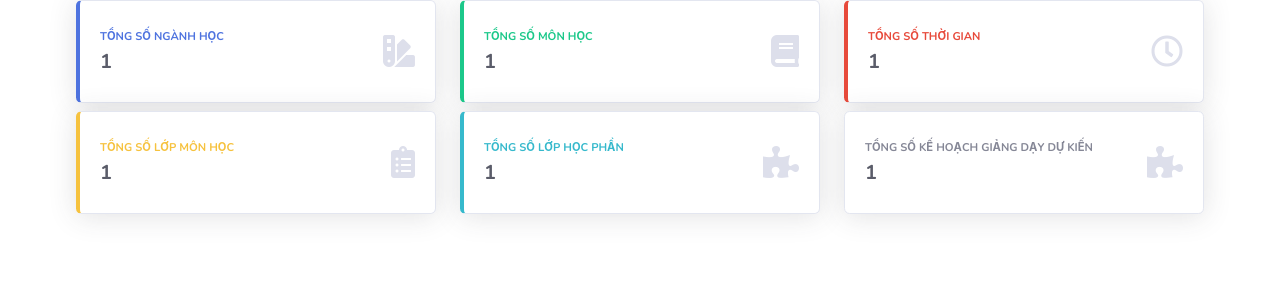
After one commit to 59th1-cnw-lamhung/175A071344_175A070275, a PHP site: page /175A071344_175A070275/manager/home_manager.php in a window 1280 px wide. The commit adds this page. Shown: the top 300 px of the page. Run offline with PHP 8.4, Linux system fonts and the light colour scheme; tables that the repository leaves empty hold one stand-in row (values such as "Sample post").

Commit message:
update 19:39 date 29/12/2019

```diff
--- a/admin/includes/sidebar_admin.php
+++ b/admin/includes/sidebar_admin.php
@@ -19,7 +19,7 @@
   </div>
   <!-- Nav Item - Pages Collapse Menu -->
   <li CLASS="nav-item">
-    <a CLASS="nav-link collapsed" href="admin.php" >
+    <a CLASS="nav-link collapsed" href="home.php" target="iframe">
       <i CLASS="fas fa-home"></i>
       <span>Trang chủ</span>
     </a>
--- a/admin/info_lecturers.php
+++ b/admin/info_lecturers.php
@@ -20,7 +20,10 @@
 		$sql = "DELETE FROM giangvien WHERE MAGIANGVIEN = ".$_GET["id_delete"];
 		mysqli_query($conn,$sql);
 
+
+
 	}
+
 
 ?>
 
--- a/admin/info_manager.php
+++ b/admin/info_manager.php
@@ -15,10 +15,14 @@
 	if (isset($_GET["id_delete"])) {
 		$sql = "DELETE FROM taikhoan WHERE ID = ".$_GET["id_delete"];
 		mysqli_query($conn,$sql);
+
 		$sql = "DELETE FROM quanly WHERE MAQUANLY = ".$_GET["id_delete"];
 		mysqli_query($conn,$sql);
 
+
+
 	}
+
 
 ?>
 
--- a/lecturers/includes/sidebar_lecturers.php
+++ b/lecturers/includes/sidebar_lecturers.php
@@ -21,7 +21,7 @@
   <!-- Nav Item - Pages Collapse Menu -->
 
   <li CLASS="nav-item">
-    <a CLASS="nav-link collapsed" href="lecturers.php" >
+    <a CLASS="nav-link collapsed" href="home_lecturers.php" target="iframe">
       <i CLASS="fas fa-home"></i>
       <span>Trang chủ</span>
     </a>
--- /dev/null
+++ b/manager/home_manager.php
@@ -0,0 +1,165 @@
+
+<?php require_once("../includes/connection.php"); ?>
+
+
+  <meta charset="utf-8">
+  <meta http-equiv="X-UA-Compatible" content="IE=edge">
+  <meta name="viewport" content="width=device-width, initial-scale=1, shrink-to-fit=no">
+  <meta name="description" content="">
+  <meta name="author" content="">
+
+  <!-- Custom fonts FOR this template-->
+  <link href="../style/vendor/fontawesome-free/css/all.min.css" rel="stylesheet" type="text/css">
+
+  <link href="https://fonts.googleapis.com/css?family=Nunito:200,200i,300,300i,400,400i,600,600i,700,700i,800,800i,900,900i" rel="stylesheet">
+
+  <!-- Custom styles FOR this template-->
+  <link href="../style/css/sb-admin-2.min.css" rel="stylesheet" type="text/css">
+
+
+<div class="row" style="width: 90%; margin: 0px auto" >
+
+            <!-- Earnings (Monthly) Card Example -->
+            <div class="col-xl-4 col-md-3 mb-2">
+              <div class="card border-left-primary shadow h-100 py-2">
+                <div class="card-body">
+                  <div class="row no-gutters align-items-center">
+                    <div class="col mr-2">
+                      <div class="text-xs font-weight-bold text-primary text-uppercase mb-1">Tổng số ngành học</div>
+                      <div class="h5 mb-0 font-weight-bold text-gray-800">
+
+                      <?php
+                        $sql = "SELECT * FROM nganhhoc";
+                        $query = mysqli_query($conn,$sql);
+                        echo mysqli_num_rows($query);
+                      ?>
+
+                      </div>
+                    </div>
+                    <div class="col-auto">
+                      <i class="fas fa-swatchbook fa-2x text-gray-300"></i>
+                    </div>
+                  </div>
+                </div>
+              </div>
+            </div>
+
+            <!-- Earnings (Monthly) Card Example -->
+            <div class="col-xl-4 col-md-3 mb-2">
+              <div class="card border-left-success shadow h-100 py-2">
+                <div class="card-body">
+                  <div class="row no-gutters align-items-center">
+                    <div class="col mr-2">
+                      <div class="text-xs font-weight-bold text-success text-uppercase mb-1">Tổng số môn học</div>
+                      <div class="h5 mb-0 font-weight-bold text-gray-800">
+
+                        <?php
+                        $sql = "SELECT * FROM monhoc";
+                        $query = mysqli_query($conn,$sql);
+                        echo mysqli_num_rows($query);
+                      ?>
+                      </div>
+                    </div>
+                    <div class="col-auto">
+                      <i class="fas fa-book fa-2x text-gray-300"></i>
+                    </div>
+                  </div>
+                </div>
+              </div>
+            </div>
+
+            <!-- Earnings (Monthly) Card Example -->
+            <div class="col-xl-4 col-md-3 mb-2">
+              <div class="card border-left-danger shadow h-100 py-2">
+                <div class="card-body">
+                  <div class="row no-gutters align-items-center">
+                    <div class="col mr-2">
+                      <div class="text-xs font-weight-bold text-danger text-uppercase mb-1">Tổng số thời gian</div>
+                      <div class="h5 mb-0 font-weight-bold text-gray-800">
+
+                        <?php
+                        $sql = "SELECT * FROM thoigianhoc";
+                        $query = mysqli_query($conn,$sql);
+                        echo mysqli_num_rows($query);
+                      ?>
+                      </div>
+                    </div>
+                    <div class="col-auto">
+                      <i class="far fa-clock fa-2x text-gray-300"></i>
+                    </div>
+                  </div>
+                </div>
+              </div>
+            </div>
+</div>
+<div class="row" style="width: 90%; margin: 0px auto" >
+            <!-- Pending Requests Card Example -->
+            <div class="col-xl-4 col-md-3 mb-2">
+              <div class="card border-left-warning shadow h-100 py-2">
+                <div class="card-body">
+                  <div class="row no-gutters align-items-center">
+                    <div class="col mr-2">
+                      <div class="text-xs font-weight-bold text-warning text-uppercase mb-1">Tổng số lớp môn học</div>
+                      <div class="h5 mb-0 font-weight-bold text-gray-800">
+                        <?php
+                          $sql = "SELECT * FROM lopmonhoc";
+                          $query = mysqli_query($conn,$sql);
+                          echo mysqli_num_rows($query);
+                        ?>
+                      </div>
+                    </div>
+                    <div class="col-auto">
+                      <i class="fas fa-clipboard-list fa-2x text-gray-300"></i>
+                    </div>
+                  </div>
+                </div>
+              </div>
+            </div>
+
+
+             <div class="col-xl-4 col-md-3 mb-2">
+              <div class="card border-left-info shadow h-100 py-2">
+                <div class="card-body">
+                  <div class="row no-gutters align-items-center">
+                    <div class="col mr-2">
+                      <div class="text-xs font-weight-bold text-info text-uppercase mb-1">Tổng số lớp học phần</div>
+                      <div class="h5 mb-0 font-weight-bold text-gray-800">
+                        <?php
+                          $sql = "SELECT * FROM lophocphan";
+                          $query = mysqli_query($conn,$sql);
+                          echo mysqli_num_rows($query);
+                        ?>
+                      </div>
+                    </div>
+                    <div class="col-auto">
+                      <i class="fas fa-puzzle-piece fa-2x text-gray-300"></i>
+                    </div>
+                  </div>
+                </div>
+              </div>
+            </div>
+
+            <div class="col-xl-4 col-md-3 mb-2">
+              <div class="card border-left-defaul shadow h-100 py-2">
+                <div class="card-body">
+                  <div class="row no-gutters align-items-center">
+                    <div class="col mr-2">
+                      <div class="text-xs font-weight-bold text-defaul text-uppercase mb-1">Tổng số kế hoạch giảng dạy dự kiến</div>
+                      <div class="h5 mb-0 font-weight-bold text-gray-800">
+                        <?php
+                          $sql = "SELECT * FROM kehoachgiangday";
+                          $query = mysqli_query($conn,$sql);
+                          echo mysqli_num_rows($query);
+                        ?>
+                      </div>
+                    </div>
+                    <div class="col-auto">
+                      <i class="fas fa-puzzle-piece fa-2x text-gray-300"></i>
+                    </div>
+                  </div>
+                </div>
+              </div>
+            </div>
+
+
+</div>
--- a/manager/includes/sidebar_manager.php
+++ b/manager/includes/sidebar_manager.php
@@ -21,7 +21,7 @@
   <!-- Nav Item - Pages Collapse Menu -->
 
   <li CLASS="nav-item">
-    <a CLASS="nav-link collapsed" href="manager.php" >
+    <a CLASS="nav-link collapsed" href="home_manager.php" target="iframe">
       <i CLASS="fas fa-home"></i>
       <span>Trang chủ</span>
     </a>
```
Also changed, not shown: admin/home.php (added, +117 -0 lines), lecturers/home_lecturers.php (added, +75 -0 lines).
